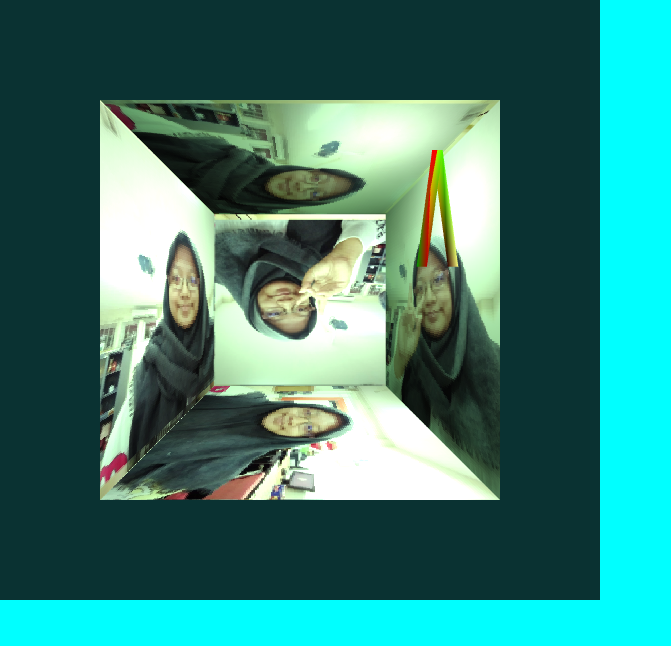
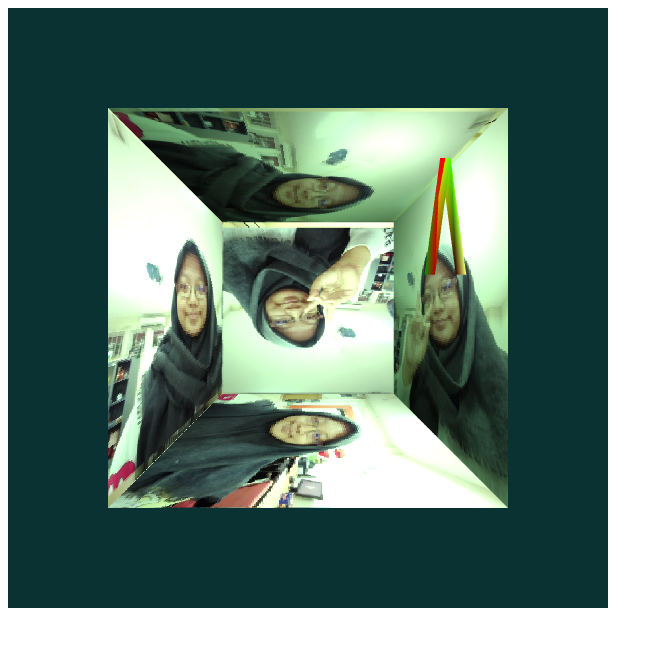
Before and after one commit to grafkom-c-if-its-2019/tugas-4-sherlyrosa, a plain HTML site: page index.html in a window 1280 px wide. Shown: the whole page, without its empty margins (0-671 px from the left). Drawn offline with Linux system fonts and the light colour scheme; animation ran at ten frames a second.

Commit message:
Update index.html

```diff
--- a/index.html
+++ b/index.html
@@ -5,23 +5,6 @@
   <meta name="viewport" content="width=device-width, initial-scale=1.0">
   <meta http-equiv="X-UA-Compatible" content="ie=edge">
 </head>
-<style>
-  * {
-    margin:0;
-    padding:0;
-  }
-  html, body {
-    width:100%;
-    height:100%;
-    background-color: aqua;
-  }
-  canvas {
-    display: block;
-  }
-  div {
-    margin:5px !important;
-  }
-</style>
 
 <body>
   <canvas id="glcanvas" width="600" height="600">
```
